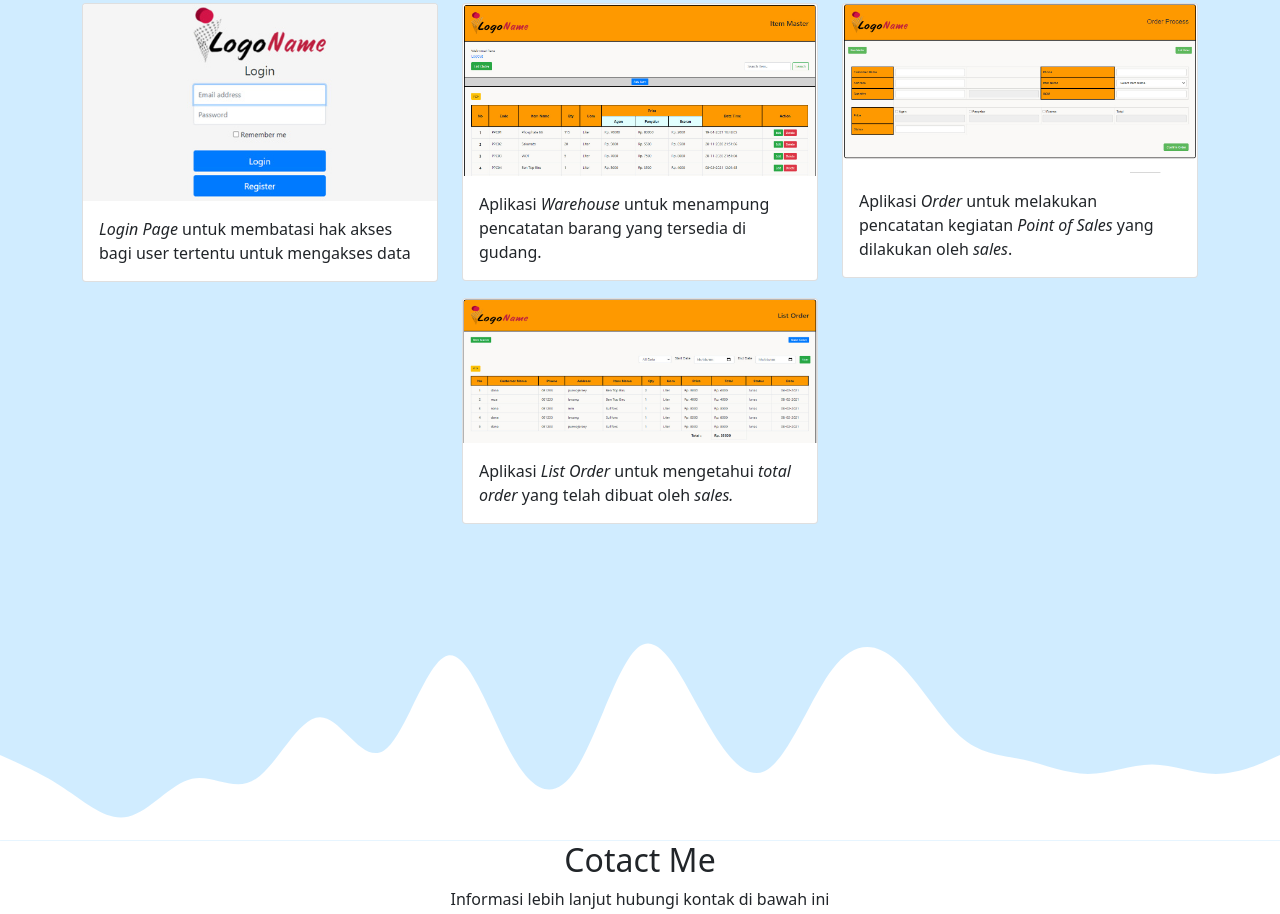
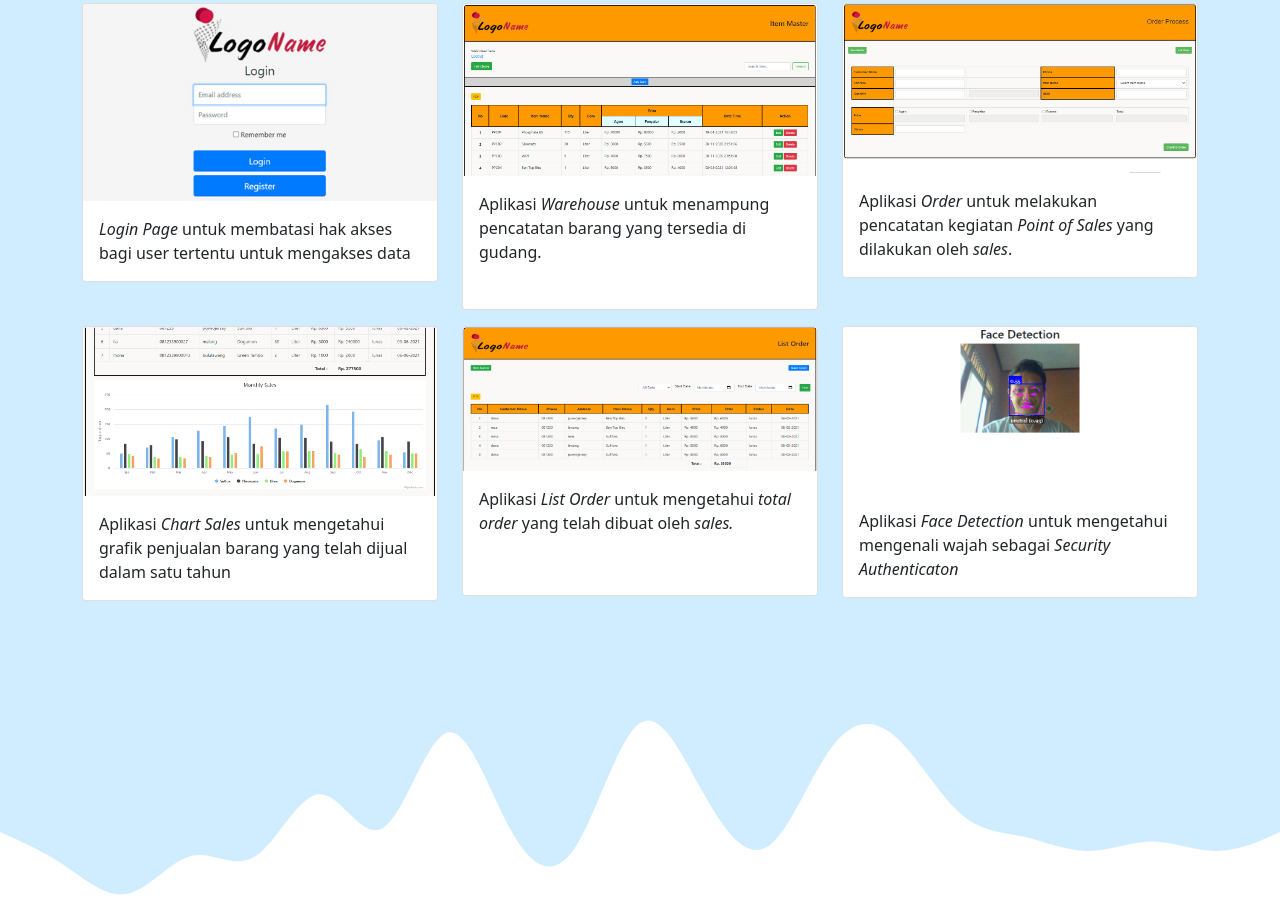
Before and after one commit to RezaRandall/RezaRandall.github.io, a plain HTML site: page index.html in a window 1280 px wide. Shown: the part 1322-2236 px from the top of the page. Drawn offline with nearby package versions, Linux system fonts and the light colour scheme.

Commit message:
adding new project graphic chart and face detection

```diff
--- a/index.html
+++ b/index.html
@@ -128,8 +128,8 @@
           <div class="col-md-4 mb-3">
             <div class="card">
               <img src="img/itemMasterPorfolio.jpg" class="card-img-top" alt="itemMasterPorfolio" />
-              <div class="card-body">
-                <p class="card-text">Aplikasi <i>Warehouse</i> untuk menampung pencatatan barang yang tersedia di gudang.</p>
+              <div class="card-body" style="padding-bottom: 5px;">
+                <p class="card-text">Aplikasi <i>Warehouse</i> untuk menampung pencatatan barang yang tersedia di gudang.</p><br>
               </div>
             </div>
           </div>
@@ -143,9 +143,25 @@
           </div>
           <div class="col-md-4 mb-3">
             <div class="card">
+              <img src="img/chartSales.png" class="card-img-top" alt="chartSales" />
+              <div class="card-body">
+                <p class="card-text">Aplikasi <i>Chart Sales</i> untuk mengetahui grafik penjualan barang yang telah dijual dalam satu tahun</p>
+              </div>
+            </div>
+          </div>
+          <div class="col-md-4 mb-3">
+            <div class="card">
               <img src="img/listOrderPorfolio.jpg" class="card-img-top" alt="listOrderPorfolio" />
+              <div class="card-body" style="padding-bottom: 60px;">
+                <p class="card-text">Aplikasi <i>List Order</i> untuk mengetahui <i>total order</i>  yang telah dibuat oleh <i>sales.</i> </p>
+              </div>
+            </div>
+          </div>
+          <div class="col-md-4 mb-3">
+            <div class="card">
+              <img src="img/faceDetection.png" class="card-img-top" alt="faceDetection" />
               <div class="card-body">
-                <p class="card-text">Aplikasi <i>List Order</i> untuk mengetahui <i>total order</i>  yang telah dibuat oleh <i>sales.</i> </p>
+                <p class="card-text">Aplikasi <i>Face Detection</i> untuk mengetahui mengenali wajah sebagai <i>Security Authenticaton</i> </p>
               </div>
             </div>
           </div>
```
Also changed, not shown: img/chartSales.png (added), img/faceDetection.png (added).
